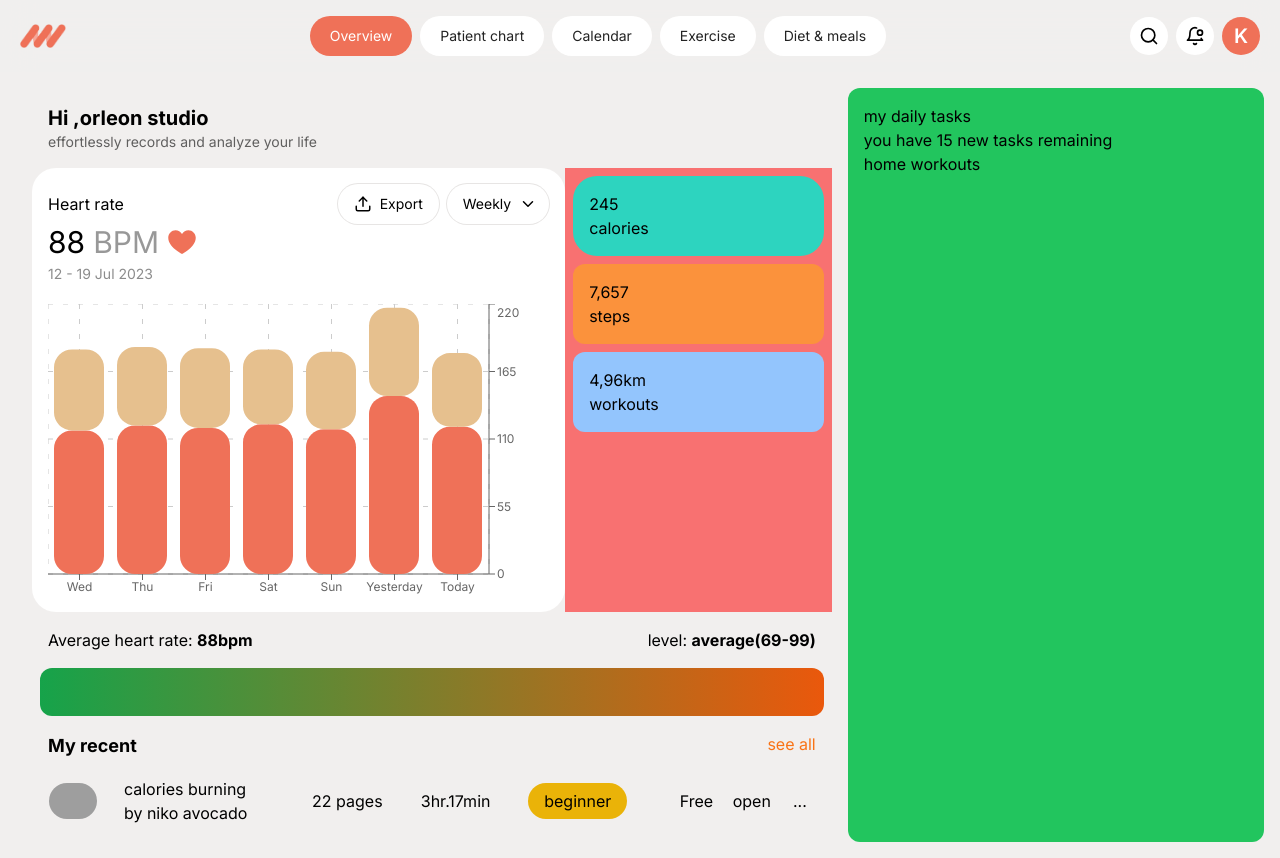
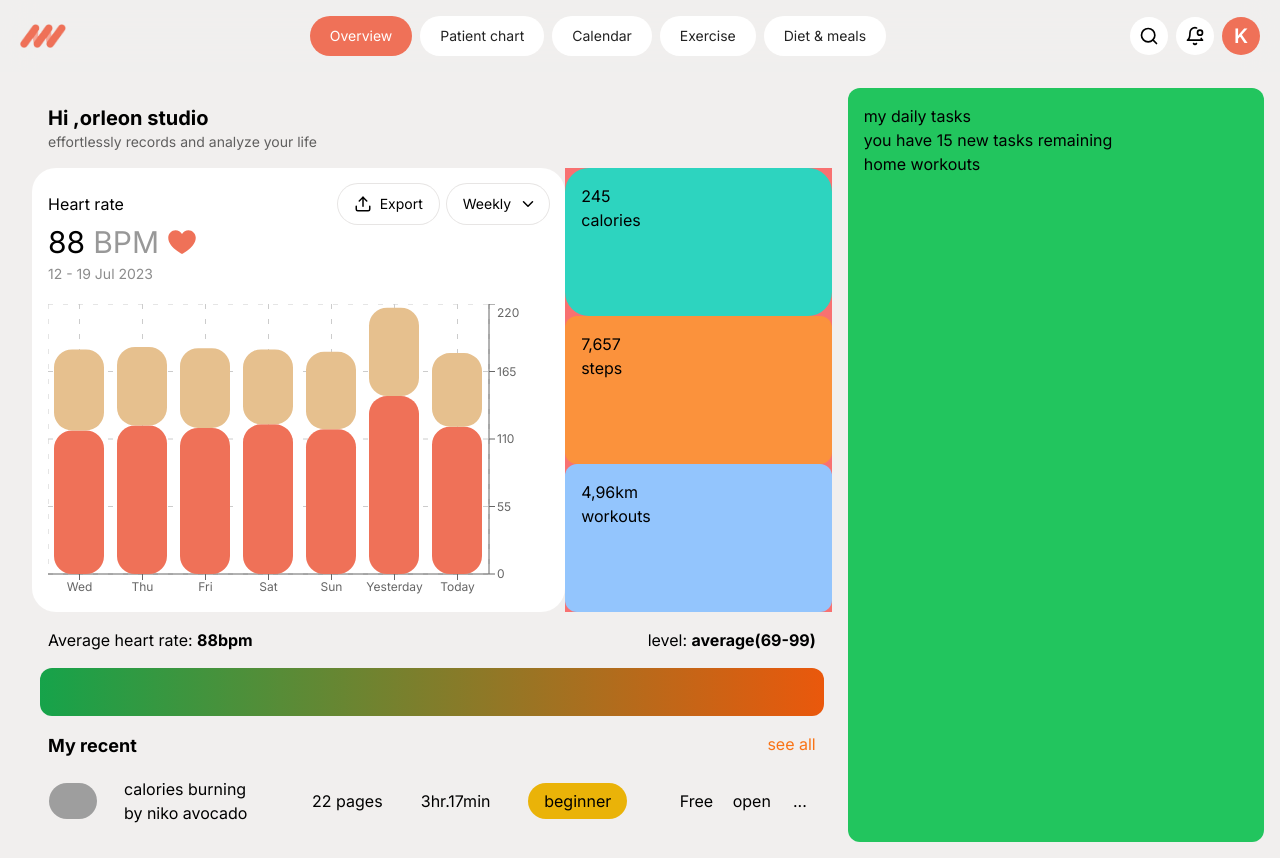
Before and after one commit to draken250/M.R.th, a React (Vite) app: page /#/ in a window 1280 px wide. Built offline with nearby package versions, Linux system fonts and the light colour scheme; grey boxes are pictures that could not be loaded.

Commit message:
Stalker-commit: src/Pages/Overview.jsx

```diff
--- a/src/Pages/Overview.jsx
+++ b/src/Pages/Overview.jsx
@@ -43,18 +43,18 @@ function Overview() {
                 </div>
                 <Statistics />
               </div>
-              <div class="smallerstats w-1/3 min-h-full bg-red-400  ">
-                <div class="calories bg-teal-400 p-4 m-2 rounded-3xl">
+              <div class="smallerstats w-1/3 min-h-full bg-red-400 flex flex-col">
+                <div class="calories bg-teal-400 p-4 rounded-3xl flex-1 ">
                   245
                   <br />
                   calories
                 </div>
-                <div class="steps  bg-orange-400 p-4 m-2 rounded-xl">
+                <div class="steps  bg-orange-400 p-4 rounded-xl flex-1 ">
                   7,657
                   <br />
                   steps
                 </div>
-                <div class="workouts  bg-blue-300 p-4 m-2 rounded-xl">
+                <div class="workouts  bg-blue-300 p-4 rounded-xl flex-1 ">
                   4,96km
                   <br />
                   workouts
```
